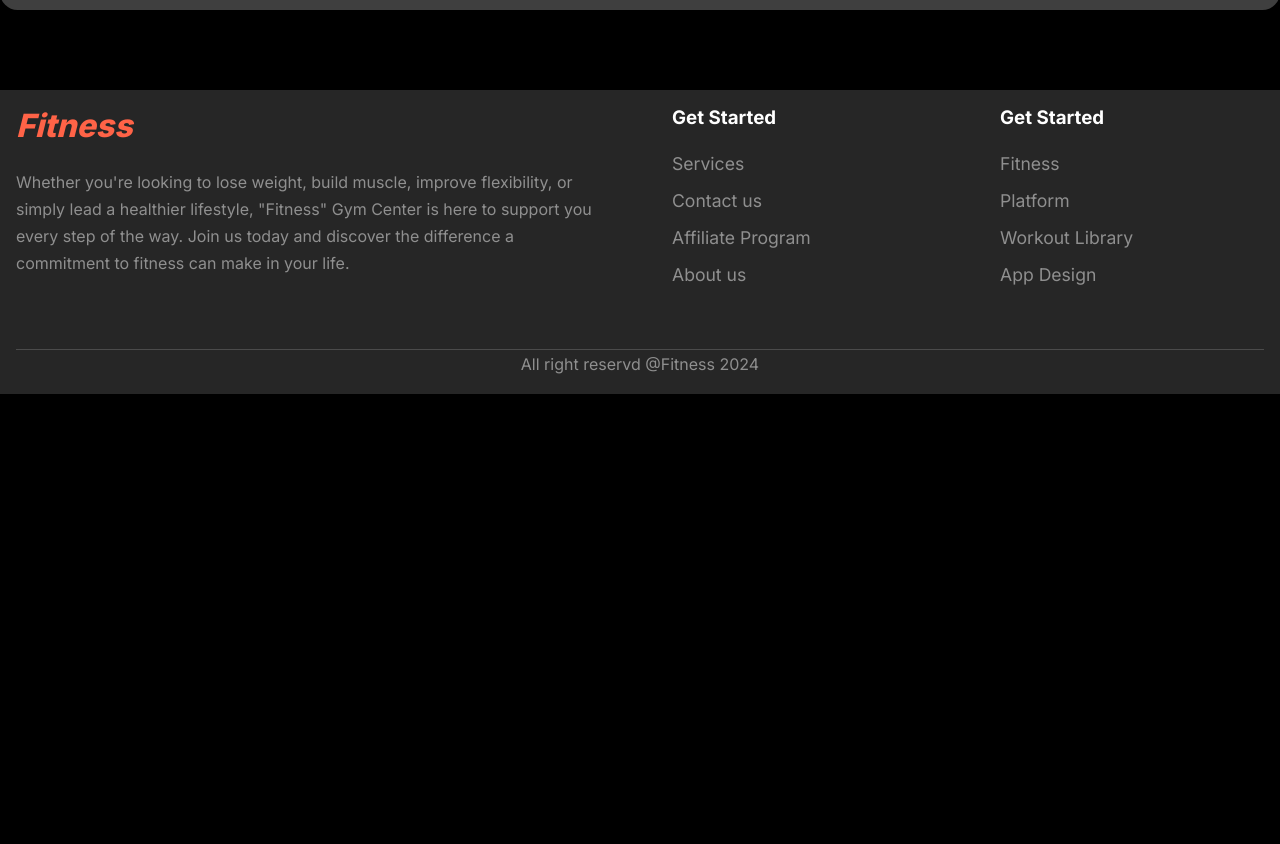
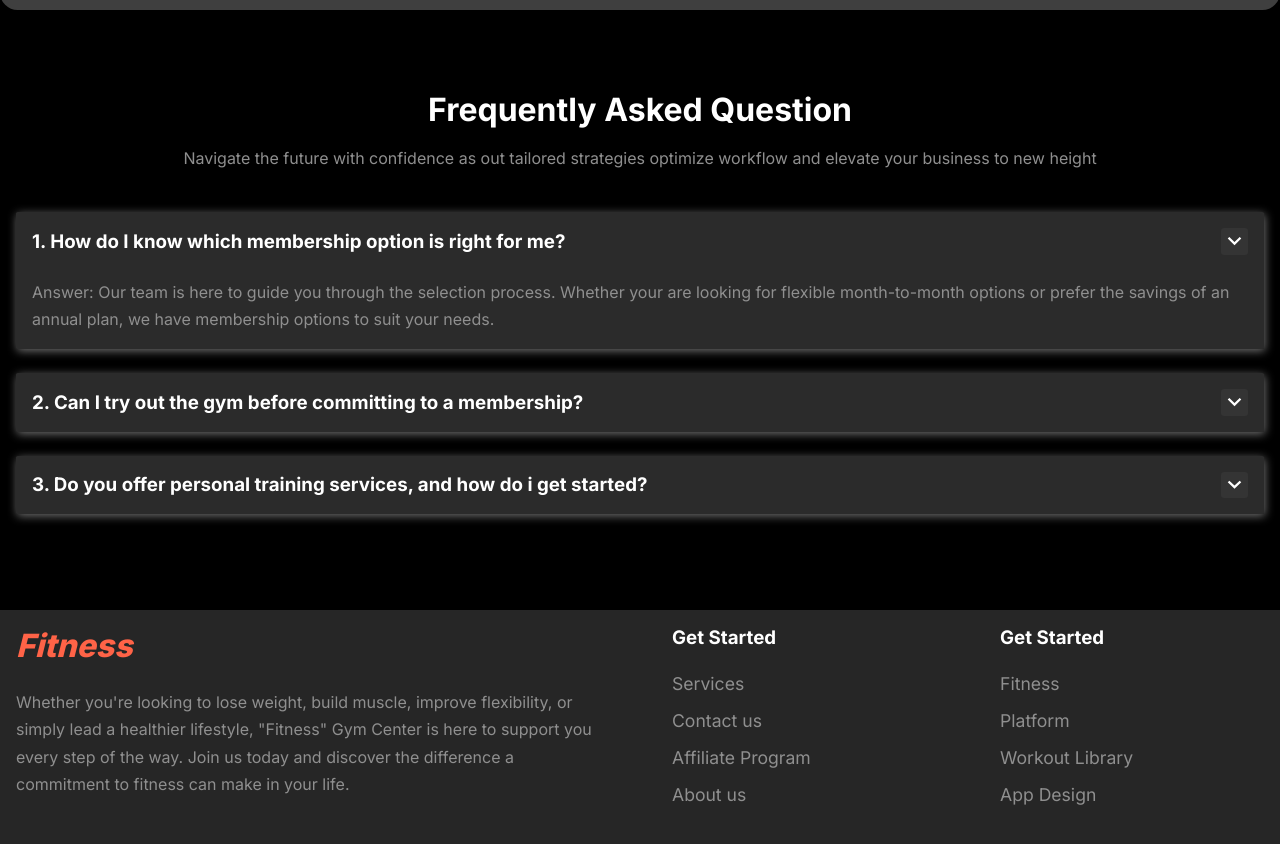
Before and after one commit to omarbinsaleh/web-dev-2nd-assignment, a plain HTML site: page index.html in a window 1280 px wide. Shown: the part 3562-4406 px from the top of the page. Before the commit the page ends 3956 px from the top, so only its background shows below. Drawn offline with Linux system fonts and the light colour scheme; a web font is replaced by a local one.

Commit message:
added the extra section

```diff
--- a/index.html
+++ b/index.html
@@ -276,6 +276,51 @@
             </div>
          </div>
       </section>
+
+      <!-- EXTRA SECTION: frequently asked question -->
+       <section class="questions-section section">
+         <div class="questions-header">
+            <h1 class="title">Frequently Asked Question</h1>
+            <p class="description">
+               Navigate the future with confidence as out tailored strategies optimize workflow and elevate your business to new height
+            </p>
+         </div>
+
+         <div class="questions-content">
+            <!-- question1 1 -->
+            <div class="single-question">
+               <div class="question">
+                  <h3>1. How do I know which membership option is right for me?</h3>
+                  <button class="question-btn"><img src="./icons/arrow-1.svg" alt=""></button>
+               </div>
+               <div class="answer-1 description ">
+                  Answer: Our team is here to guide you through the selection process. Whether your are looking for flexible month-to-month options or prefer the savings of an annual plan, we have membership options to suit your needs.
+               </div>
+            </div>
+
+            <!-- question 2 -->
+            <div class="single-question">
+               <div class="question">
+                  <h3>2. Can I try out the gym before committing to a membership?</h3>
+                  <button class="question-btn"><img src="./icons/arrow-1.svg" alt=""></button>
+               </div>
+               <div class="answer-1 description display-none">
+                  Answer: Our team is here to guide you through the selection process. Whether your are looking for flexible month-to-month options or prefer the savings of an annual plan, we have membership options to suit your needs.
+               </div>
+            </div>
+
+            <!-- question 3 -->
+            <div class="single-question">
+               <div class="question">
+                  <h3>3. Do you offer personal training services, and how do i get started?</h3>
+                  <button class="question-btn"><img src="./icons/arrow-1.svg" alt=""></button>
+               </div>
+               <div class="answer-1 description display-none">
+                  Answer: Our team is here to guide you through the selection process. Whether your are looking for flexible month-to-month options or prefer the savings of an annual plan, we have membership options to suit your needs.
+               </div>
+            </div>
+         </div>
+       </section>
    </main>
 
    <!-- footer section -->
--- a/styles/main.css
+++ b/styles/main.css
@@ -698,6 +698,83 @@ main {
 position: relative;
 }
 
+/* styles rules for the frequently asked question section */
+.questions-section {
+   display: flex;
+   flex-direction: column;
+   gap: 2.5rem;
+}
+
+.questions-section > .questions-header {
+   text-align: center;
+   display: flex;
+   flex-direction: column;
+   gap: 1rem;
+}
+
+.questions-section > .questions-content {
+   display: flex;
+   flex-direction: column;
+   gap: 1.5rem;
+}
+
+.questions-content .single-question {
+   background-color: rgba(109, 109, 109, 0.392);
+   padding: 1rem;
+   display: flex;
+   flex-direction: column;
+   justify-content: flex-start;
+   gap: 1.5rem;
+   box-shadow: 1px 2px 10px rgb(113, 113, 113);
+   border-radius: 0.1rem;
+   -webkit-border-radius: 0.1rem;
+   -moz-border-radius: 0.1rem;
+   -ms-border-radius: 0.1rem;
+   -o-border-radius: 0.1rem;
+}
+
+.question {
+   display: flex;
+   align-items: center;
+   justify-content: space-between;
+   gap: 2rem;
+}
+
+.question-btn {
+   width: 2em;
+   height:2em;
+   padding: 0;
+   display: flex;
+   align-items: center;
+   justify-content: center;
+   border: none;
+   outline: none;
+   background-color: rgba(109, 109, 109, 0.134);;
+   border-radius: 0.2rem;
+   -webkit-border-radius: 0.2rem;
+   -moz-border-radius: 0.2rem;
+   -ms-border-radius: 0.2rem;
+   -o-border-radius: 0.2rem;
+}
+
+@media screen and (max-width: 650px) {
+   .question-btn {
+      width: 4em;
+      height:3em;
+   }
+}
+
+.question-btn img {
+   width: 100%;
+   filter: brightness(100);
+   -webkit-filter: brightness(100);
+}
+
+.display-none {
+   display: none;
+}
+
+
 /* styles rules for the footer section */
 footer {
    width: 100%;
```
